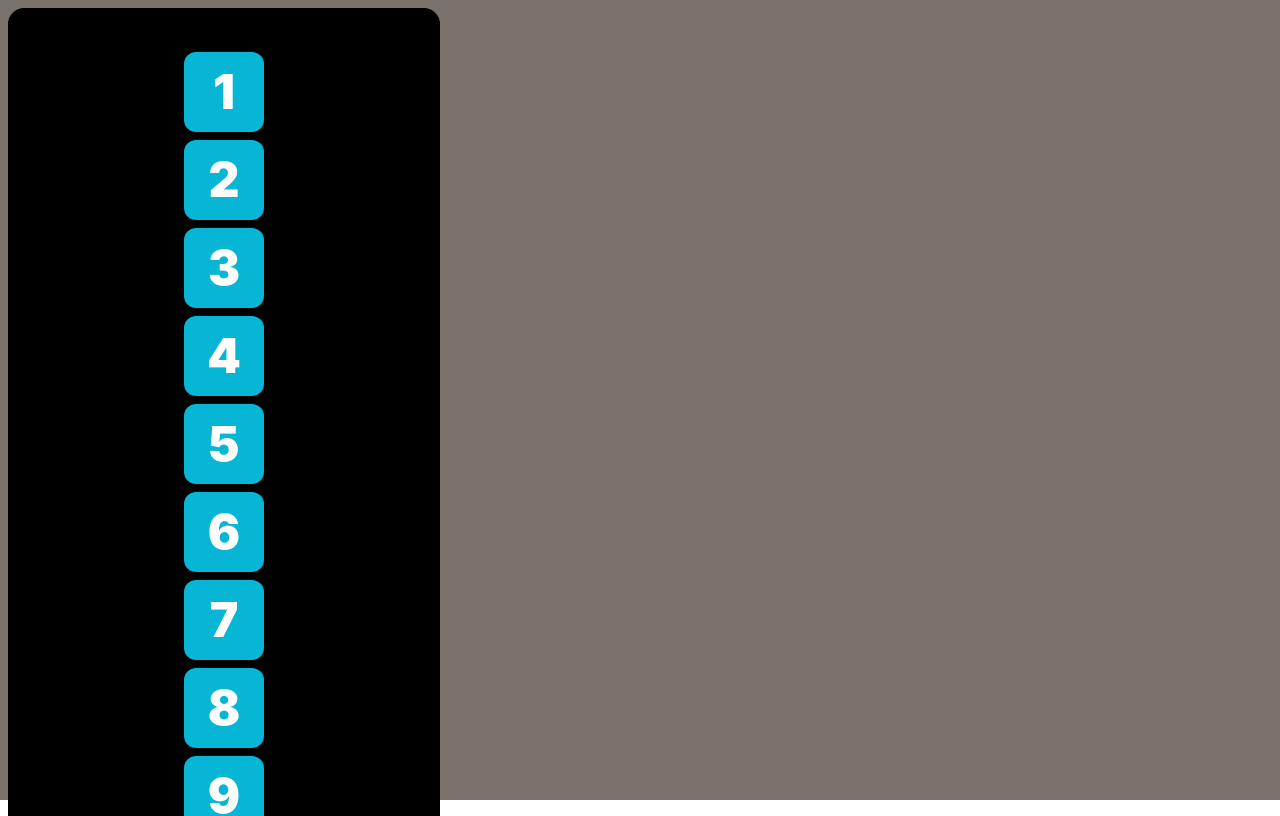
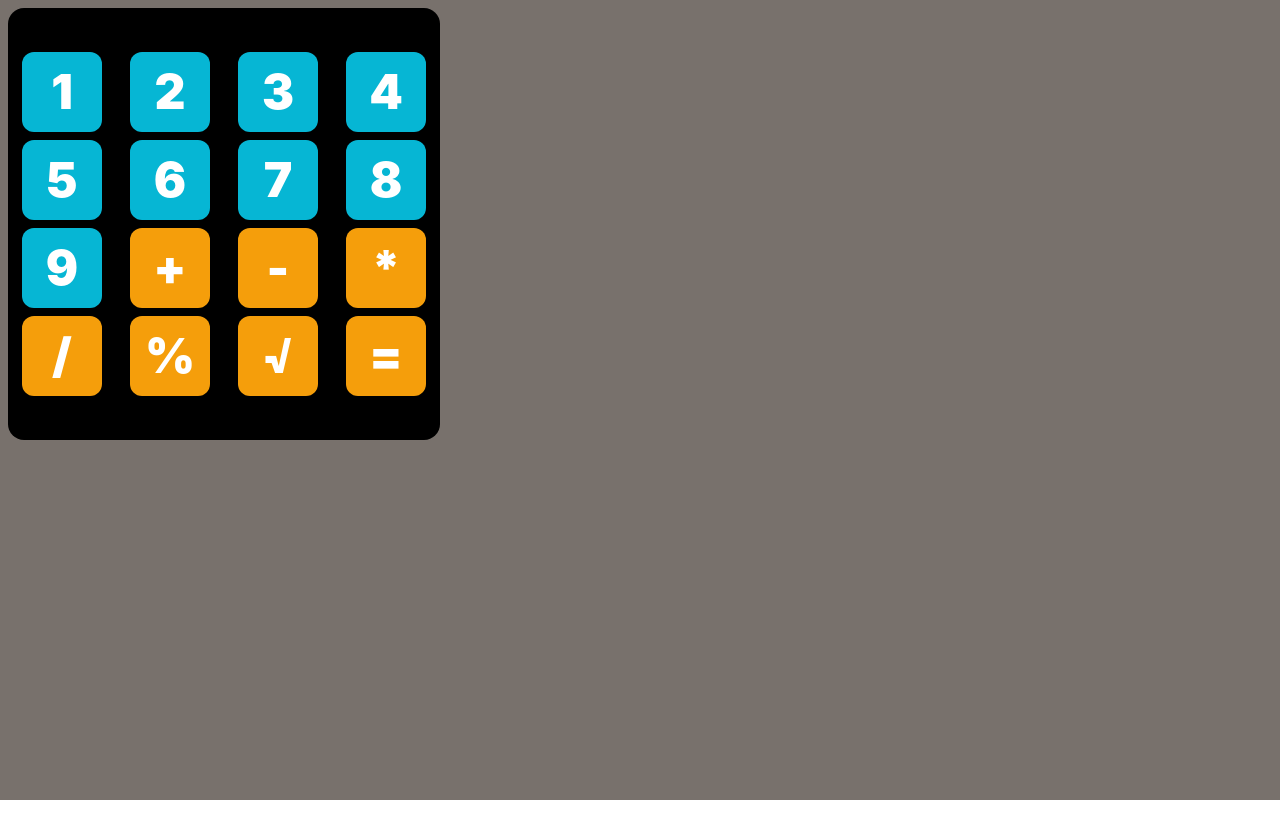
Before and after one commit to hdubey64/PW_internship_app, a React (Create React App) app in the folder calc-master/: page / in a window 1280 px wide. Shown: the top 816 px of the page. Built offline with nearby package versions, Linux system fonts and the light colour scheme.

Commit message:
Some style are fixed

```diff
--- a/calc-master/src/component/Button/index.jsx
+++ b/calc-master/src/component/Button/index.jsx
@@ -3,18 +3,17 @@ import { NumaricButton } from "src/data";
 
 const Button = () => {
    return (
-      <div>
-         {NumaricButton.map((e) => {
-            return (
-               <main>
-                  <button
-                     className={`group rounded-xl h-20 w-20 m-1 ${e.color} font-black text-5xl text-white relative overflow-hidden`}
-                  >
-                     <div>{!e.number ? e.symbol : e.number}</div>
-                  </button>
-               </main>
-            );
-         })}
+      <div className=" grid grid-cols-4 ">
+         {NumaricButton.map((e) => (
+            <main className={`order-${e.order}`}>
+               <button
+                  className={`group rounded-xl h-20 w-20
+                  } m-1 ${e.color} font-black text-5xl text-white relative overflow-hidden `}
+               >
+                  {!e.number ? e.symbol : e.number}
+               </button>
+            </main>
+         ))}
       </div>
    );
 };
```
